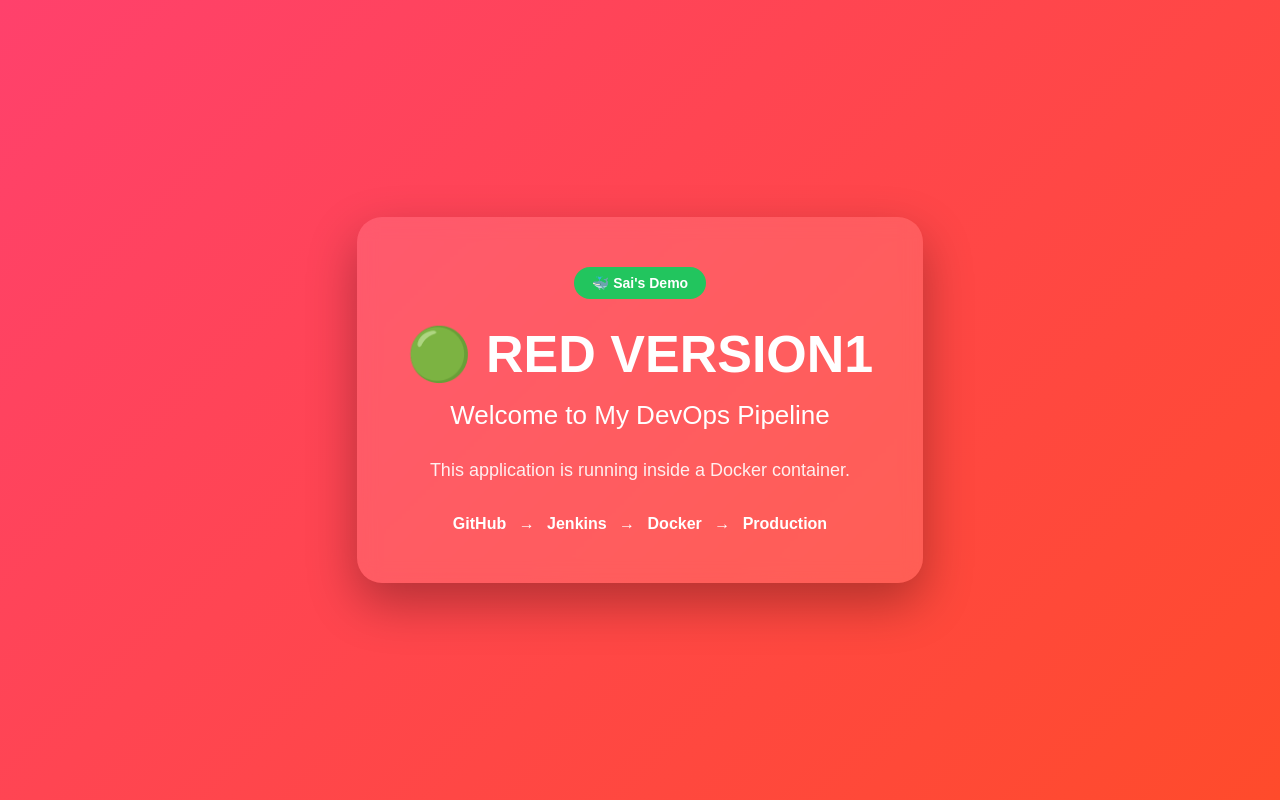
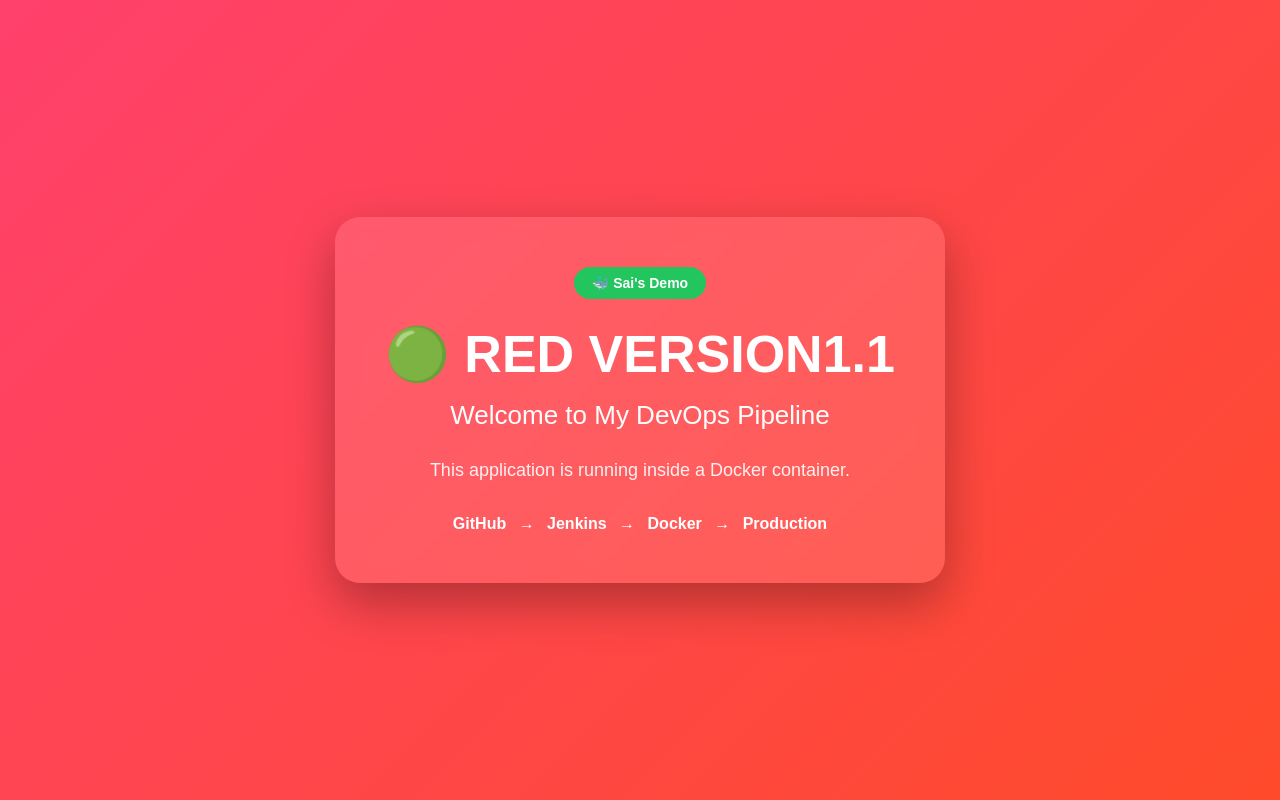
Before and after one commit to Bhargav6991/docker-cicd-demo, a plain HTML site: page index.html in a window 1280 px wide. Drawn offline with Linux system fonts and the light colour scheme.

Commit message:
Update header from 'VERSION1' to 'VERSION1.1'

```diff
--- a/index.html
+++ b/index.html
@@ -77,7 +77,7 @@
 
         <div class="badge">🐳 Sai's Demo</div>
 
-        <h1>🟢 RED VERSION1</h1>
+        <h1>🟢 RED VERSION1.1</h1>
 
         <h2>Welcome to My DevOps Pipeline</h2>
 
```
